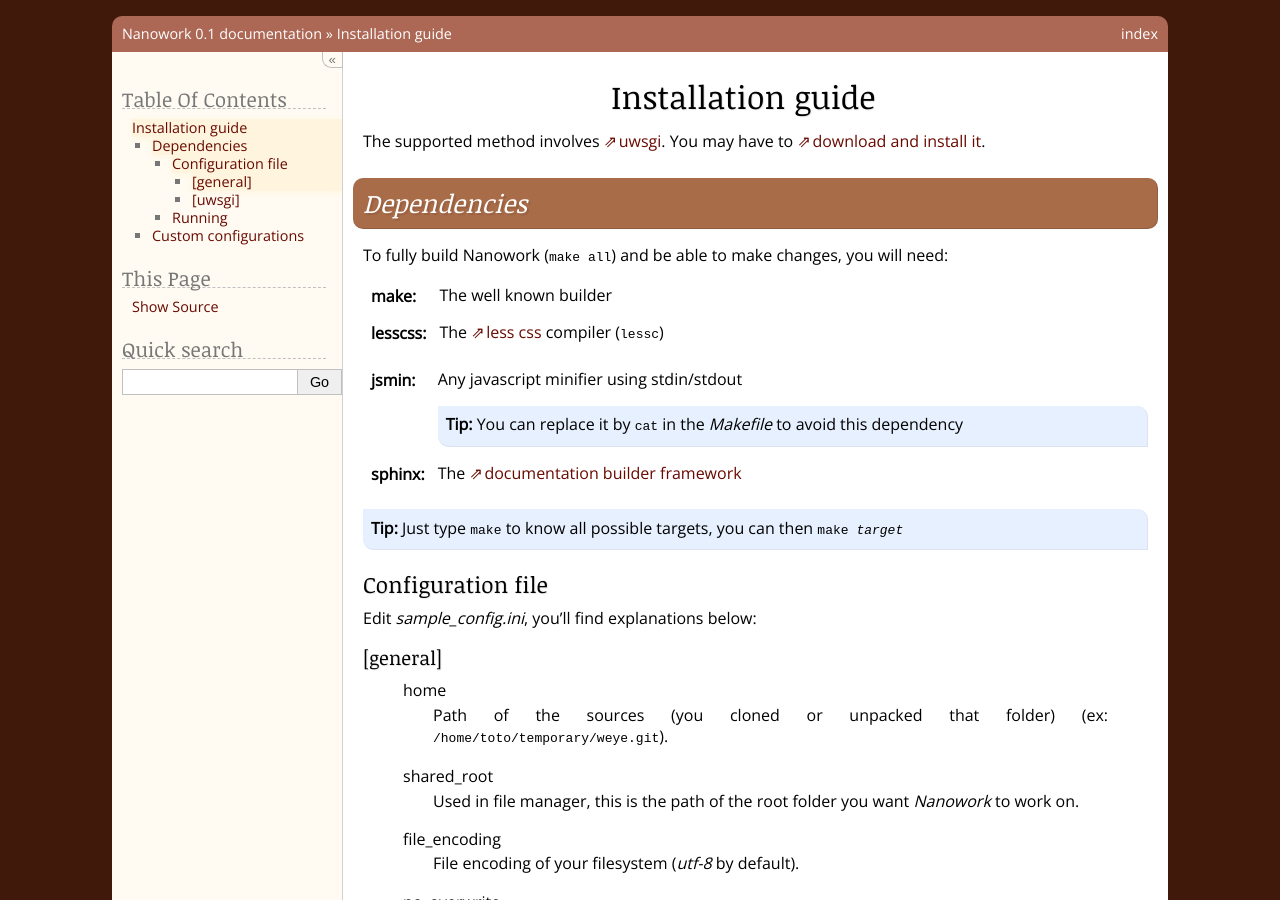
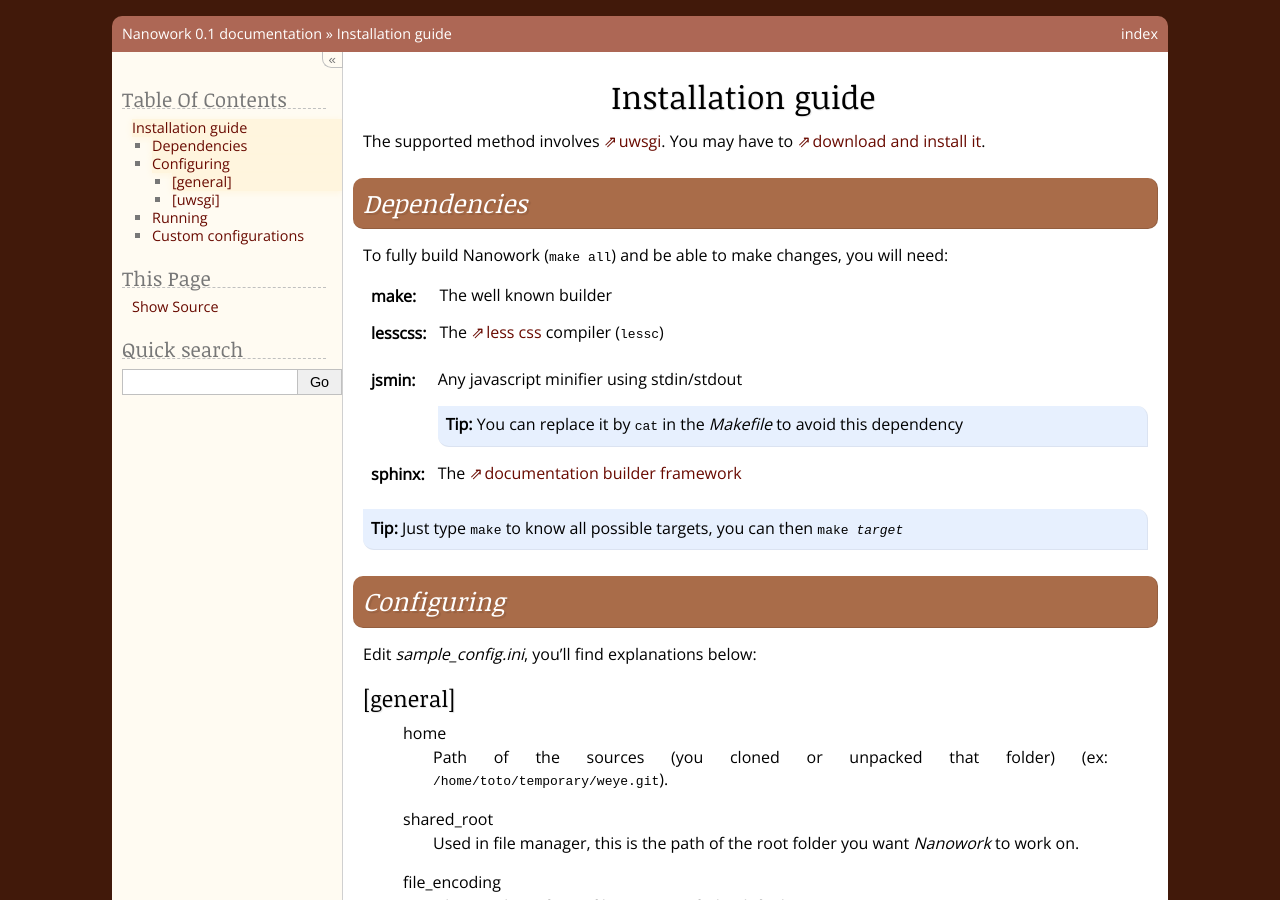
Before and after one commit to fdev31/weye, a Sphinx documentation site: the page built from doc/source/installation.rst, in a window 1280 px wide and 900 px high. Built offline with Sphinx 7.4.7, drawn with Linux system fonts in a browser that asks for light colours; some web fonts are replaced.

Commit message:
fix some titles

```diff
--- a/doc/source/developpers.rst
+++ b/doc/source/developpers.rst
@@ -12,7 +12,7 @@
 .. rst-class:: html-toggle
 
 Public APIs
-###########
+===========
 
 You might be interested in the :ref:`function index <genindex>` as well.
 
--- a/doc/source/installation.rst
+++ b/doc/source/installation.rst
@@ -24,8 +24,8 @@
 
 .. tip:: Just type ``make`` to know all possible targets, you can then :samp:`make {target}`
 
-Configuration file
-------------------
+Configuring
+===========
 
 Edit |nanoconf|, you'll find explanations below:
 
@@ -65,7 +65,7 @@
             HTTP port to work on, if you run ``uwsgi`` with a proper configuration you may avoid giving the port number (ex: ``:8080``) on the URL to connect to the server.
 
 Running
--------
+=======
 
 .. parsed-literal::
 
```
